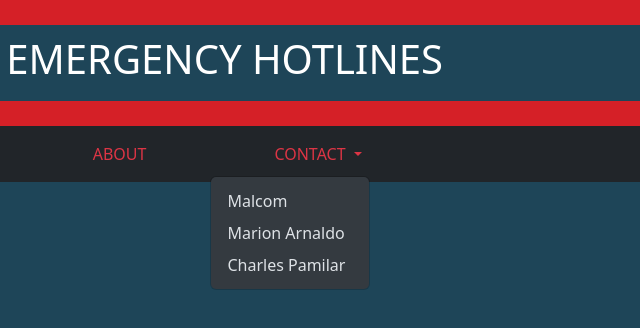
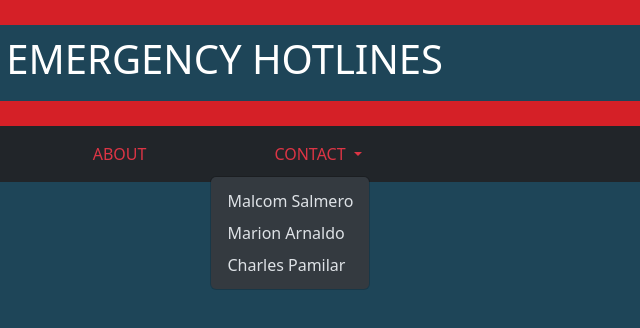
Before and after one commit to zaides12/finalprojsample, a plain HTML site: page index.html in a window 1280 px wide. Both pictures are taken after a click on the button "CONTACT". Shown: the full height of the page, 519-1159 px from the left. Drawn offline with nearby package versions, Linux system fonts and the light colour scheme.

Commit message:
salmero returned

```diff
--- a/index.html
+++ b/index.html
@@ -36,7 +36,7 @@
                     CONTACT
                   </a>
                   <ul class="dropdown-menu dropdown-menu-dark">
-                    <li><a class="dropdown-item" href="contact.html"> Malcom </a></li>
+                    <li><a class="dropdown-item" href="contact.html"> Malcom Salmero </a></li>
                     <li><a class="dropdown-item" href="#"> Marion Arnaldo</a></li>
                     <li><a class="dropdown-item" href="#"> Charles Pamilar</a>
                     </li>
```
